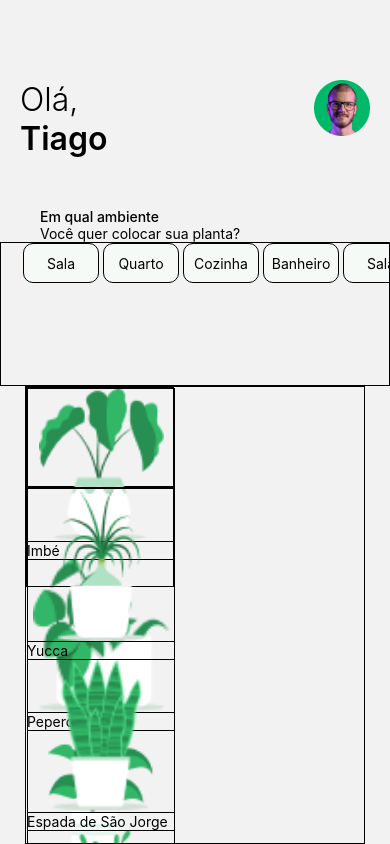
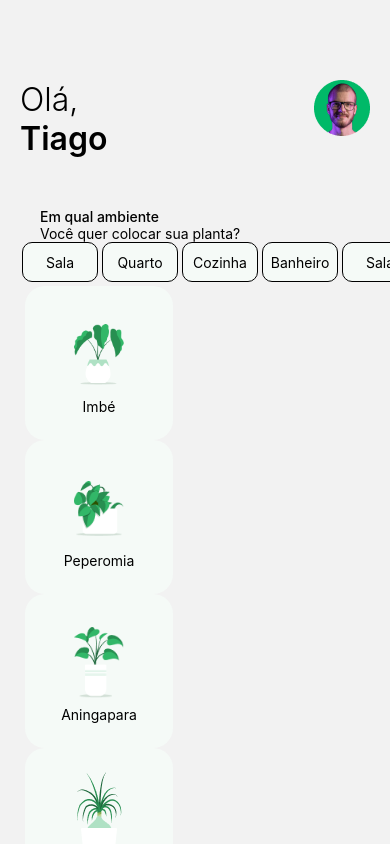
Before and after one commit to jvmonteiroo/app-plantas, a React Native app: screen /EscolhaPlanta in a window 390 px wide. Built offline with nearby package versions, Linux system fonts and the light colour scheme.

Commit message:
tentando terminar a parte de plantas com o scroll view

```diff
--- a/src/screens/EscolhaPlanta/index.tsx
+++ b/src/screens/EscolhaPlanta/index.tsx
@@ -55,46 +55,42 @@ export default function EscolhaPlanta() {
           </View>
         </ScrollView>
         <ScrollView style={styles.plantas}>
-          <View style={styles.caixa3}>
-            <View>
+            <View style={styles.boxPlanta}>
               <Image source={images.imbe} style={styles.planta} resizeMode='contain' resizeMethod='resize'/>
-              <Text>
+              <Text style={styles.textPlantas}>
                 Imbé
               </Text>
             </View>
-            <View>
+            <View style={styles.boxPlanta}>
               <Image source={images.peperomia} style={styles.planta} resizeMode='contain' resizeMethod='resize'/>
-              <Text>
+              <Text style={styles.textPlantas}>
                 Peperomia
               </Text>
             </View>
-            <View>
+            <View style={styles.boxPlanta}>
               <Image source={images.aningapara} style={styles.planta} resizeMode='contain' resizeMethod='resize'/>
-              <Text>
+              <Text style={styles.textPlantas}>
                 Aningapara
               </Text>
-            </View>
           </View>
-          <View style={styles.caixa3}>
-            <View>
+            <View style={styles.boxPlanta}>
               <Image source={images.yucca} style={styles.planta} resizeMode='contain' resizeMethod='resize'/>
-              <Text>
+              <Text style={styles.textPlantas}>
                 Yucca
               </Text>
             </View>
-            <View>
+            <View style={styles.boxPlanta}>
               <Image source={images.espada} style={styles.planta} resizeMode='contain' resizeMethod='resize'/>
-              <Text>
+              <Text style={styles.textPlantas}>
                 Espada de São Jorge
               </Text>
             </View>
-            <View>
+            <View style={styles.boxPlanta}>
               <Image source={images.zamioculca} style={styles.planta} resizeMode='contain' resizeMethod='resize'/>
-              <Text>
+              <Text style={styles.textPlantas}>
                 Zamioculca
               </Text>
             </View>
-          </View>
         </ScrollView>
     </View>
   );
@@ -134,7 +130,6 @@ const styles = StyleSheet.create({
     fontWeight:'400'
   },
   comodos: {
-    borderWidth:1,
     flexDirection:'row',
     paddingHorizontal: 20,
     height: 35,
@@ -150,23 +145,25 @@ const styles = StyleSheet.create({
     borderRadius: 10,
   },
   plantas: {
-    borderWidth:1,
     marginHorizontal: 25,
     flexDirection: 'row',
-    columnCount:2,
-    height: 350,
-
+    height: 550,
   },
-  caixa3: {
-    borderWidth:1,
-    width:148,
-    height: 100,
-  },
-  planta: {
-    borderWidth:1,
+  boxPlanta: {
     width:148,
     height:154,
+    alignItems:'center',
+    justifyContent:'center',
+    borderRadius:20,
+    backgroundColor:"#F5FAF7",
   },
+    planta: {
+      width:50,
+      height:88,
+  },
+  textPlantas: {
+
+  }
 
 
 });
```
